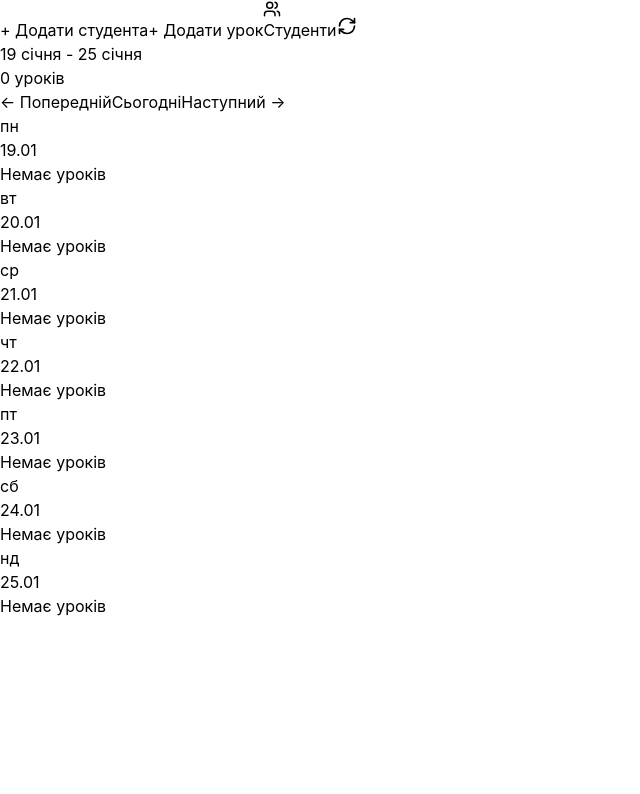
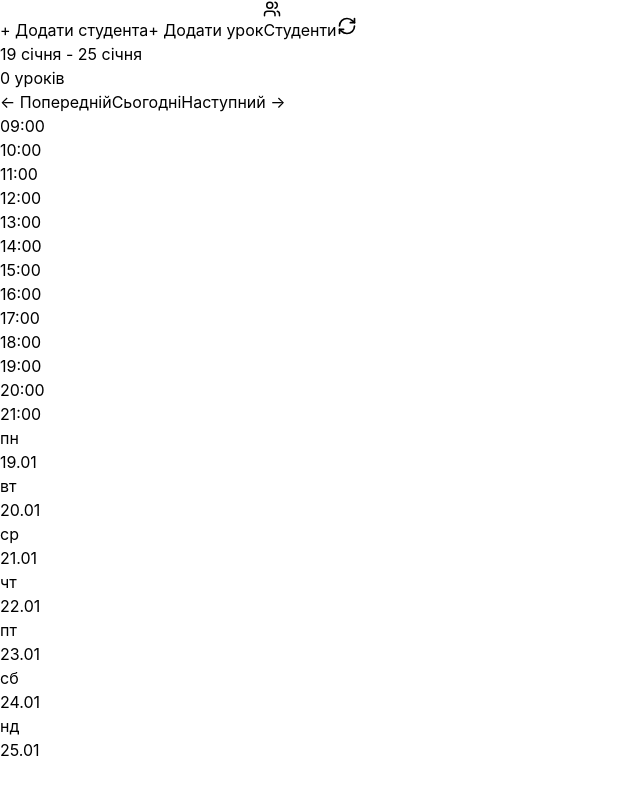
Before and after one commit to Danylo37/student-manager, a React (Vite) app: page / in a window 1280 px wide. Shown: the top 794 px of the page, without its empty margins (0-640 px from the left). Built offline with nearby package versions, Linux system fonts and the light colour scheme.

Commit message:
feat: add time slots and time grid

```diff
--- a/src/components/Calendar/DayColumn.jsx
+++ b/src/components/Calendar/DayColumn.jsx
@@ -5,14 +5,38 @@ import useLessons from '../../hooks/useLessons';
 import LessonCard from './LessonCard';
 
 /**
- * Day column component for calendar
- * Displays all lessons for a specific day
+ * Day column component for calendar with time grid
  */
-function DayColumn({ date }) {
+function DayColumn({ date, timeSlots }) {
     const { getLessonsForDate } = useLessons();
-
     const dayLessons = getLessonsForDate(date);
     const isTodayDate = isToday(date.toISOString());
+
+    /**
+     * Get the hour from a datetime string
+     */
+    const getLessonHour = (datetime) => {
+        const lessonDate = new Date(datetime);
+        return lessonDate.getHours();
+    };
+
+    /**
+     * Get the minute offset for positioning within the hour slot
+     */
+    const getLessonMinuteOffset = (datetime) => {
+        const lessonDate = new Date(datetime);
+        return lessonDate.getMinutes();
+    };
+
+    /**
+     * Get lessons for a specific hour
+     */
+    const getLessonsForHour = (hour) => {
+        return dayLessons.filter((lesson) => {
+            const lessonHour = getLessonHour(lesson.datetime);
+            return lessonHour === hour;
+        });
+    };
 
     return (
         <div className="flex flex-col h-full border-r border-gray-200 last:border-r-0">
@@ -20,9 +44,13 @@ function DayColumn({ date }) {
             <div
                 className={`
                     p-3
+                    h-20
                     border-b
                     border-gray-200
                     text-center
+                    flex
+                    flex-col
+                    justify-center
                     ${isTodayDate ? 'bg-blue-50 border-blue-300' : 'bg-gray-50'}
                 `}
             >
@@ -51,21 +79,33 @@ function DayColumn({ date }) {
                 </div>
             </div>
 
-            {/* Lessons list */}
-            <div className="flex-1 p-2 overflow-y-auto">
-                {dayLessons.length === 0 ? (
-                    <div className="text-center text-gray-400 text-sm mt-8">Немає уроків</div>
-                ) : (
-                    dayLessons.map((lesson) => <LessonCard key={lesson.id} lesson={lesson} />)
-                )}
+            {/* Time grid */}
+            <div className="flex-1 relative">
+                {timeSlots.map((hour) => {
+                    const hourLessons = getLessonsForHour(hour);
+
+                    return (
+                        <div key={hour} className="h-20 border-b border-gray-200 relative p-2">
+                            {/* Lessons in this hour */}
+                            {hourLessons.map((lesson) => {
+                                const minuteOffset = getLessonMinuteOffset(lesson.datetime);
+                                // Calculate top position based on minutes (0-60 minutes = 0-80px)
+                                const topPosition = (minuteOffset / 60) * 80;
+
+                                return (
+                                    <div
+                                        key={lesson.id}
+                                        className="absolute left-1 right-3"
+                                        style={{ top: `${topPosition}px` }}
+                                    >
+                                        <LessonCard lesson={lesson} />
+                                    </div>
+                                );
+                            })}
+                        </div>
+                    );
+                })}
             </div>
-
-            {/* Lessons count */}
-            {dayLessons.length > 0 && (
-                <div className="p-2 border-t border-gray-200 text-center text-xs text-gray-500">
-                    Всього: {dayLessons.length}
-                </div>
-            )}
         </div>
     );
 }
--- a/src/components/Calendar/WeekView.jsx
+++ b/src/components/Calendar/WeekView.jsx
@@ -3,20 +3,40 @@ import { getWeekDays } from '../../utils/dateHelpers';
 import useLessons from '../../hooks/useLessons';
 import DayColumn from './DayColumn';
 
+// Time slots from 9:00 to 21:00
+const TIME_SLOTS = Array.from({ length: 13 }, (_, i) => i + 9);
+
 /**
- * Week view calendar component
- * Displays 7 day columns for the current week
+ * Week view calendar component with time slots
+ * Displays 7 day columns with time grid
  */
 function WeekView() {
     const { currentWeek } = useLessons();
-
     const weekDays = getWeekDays(currentWeek);
 
     return (
-        <div className="flex-1 grid grid-cols-7 bg-white overflow-hidden border-t border-gray-200">
-            {weekDays.map((date, index) => (
-                <DayColumn key={index} date={date} />
-            ))}
+        <div className="flex-1 flex bg-white border-t border-gray-200">
+            {/* Time column */}
+            <div className="border-r border-gray-200 bg-gray-50 sticky left-0 z-10">
+                {/* Empty header space */}
+                <div className="h-20 border-b border-gray-200"></div>
+
+                {/* Time slots */}
+                {TIME_SLOTS.map((hour) => (
+                    <div key={hour} className="h-20 border-b border-gray-200 px-3 py-2 text-right">
+                        <span className="text-xs font-semibold text-gray-600">
+                            {String(hour).padStart(2, '0')}:00
+                        </span>
+                    </div>
+                ))}
+            </div>
+
+            {/* Days grid */}
+            <div className="flex-1 grid grid-cols-7">
+                {weekDays.map((date, index) => (
+                    <DayColumn key={index} date={date} timeSlots={TIME_SLOTS} />
+                ))}
+            </div>
         </div>
     );
 }
```
Also changed, not shown: src/components/Calendar/LessonCard.jsx (indentation only).
